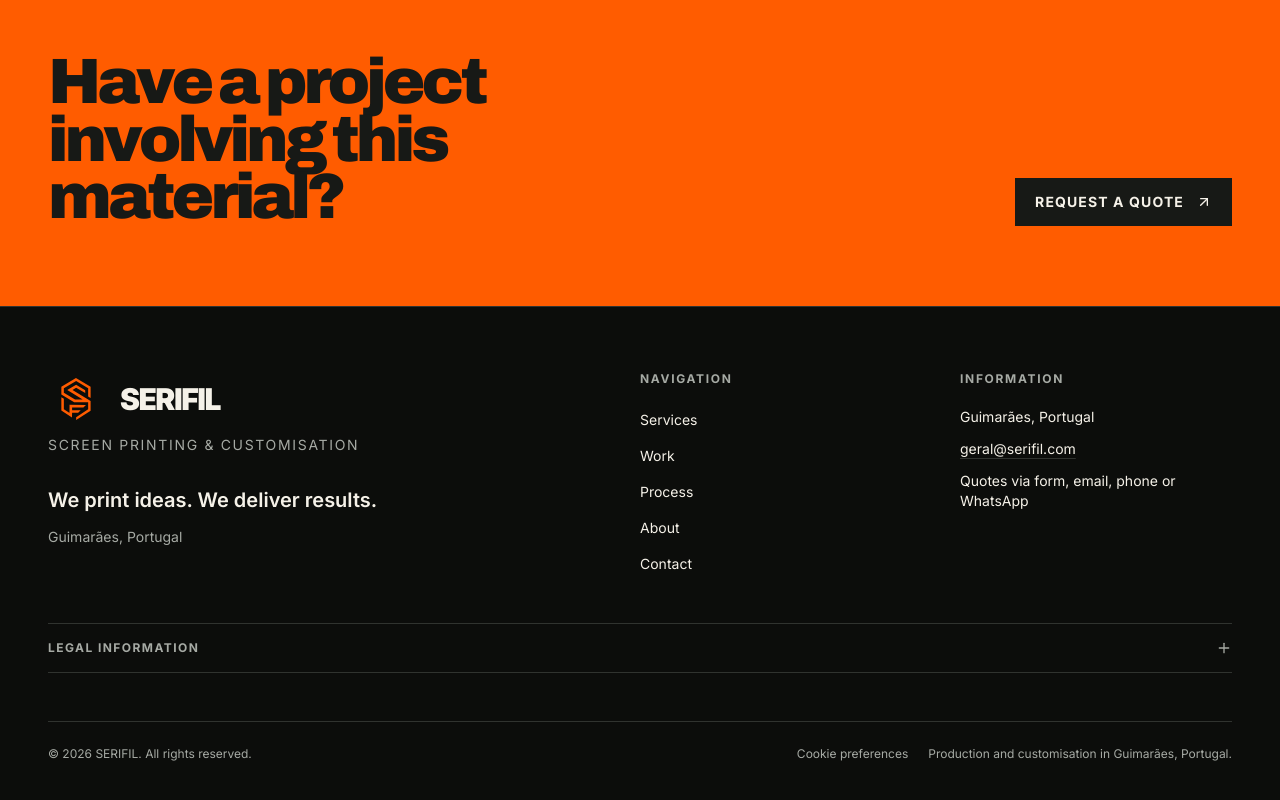
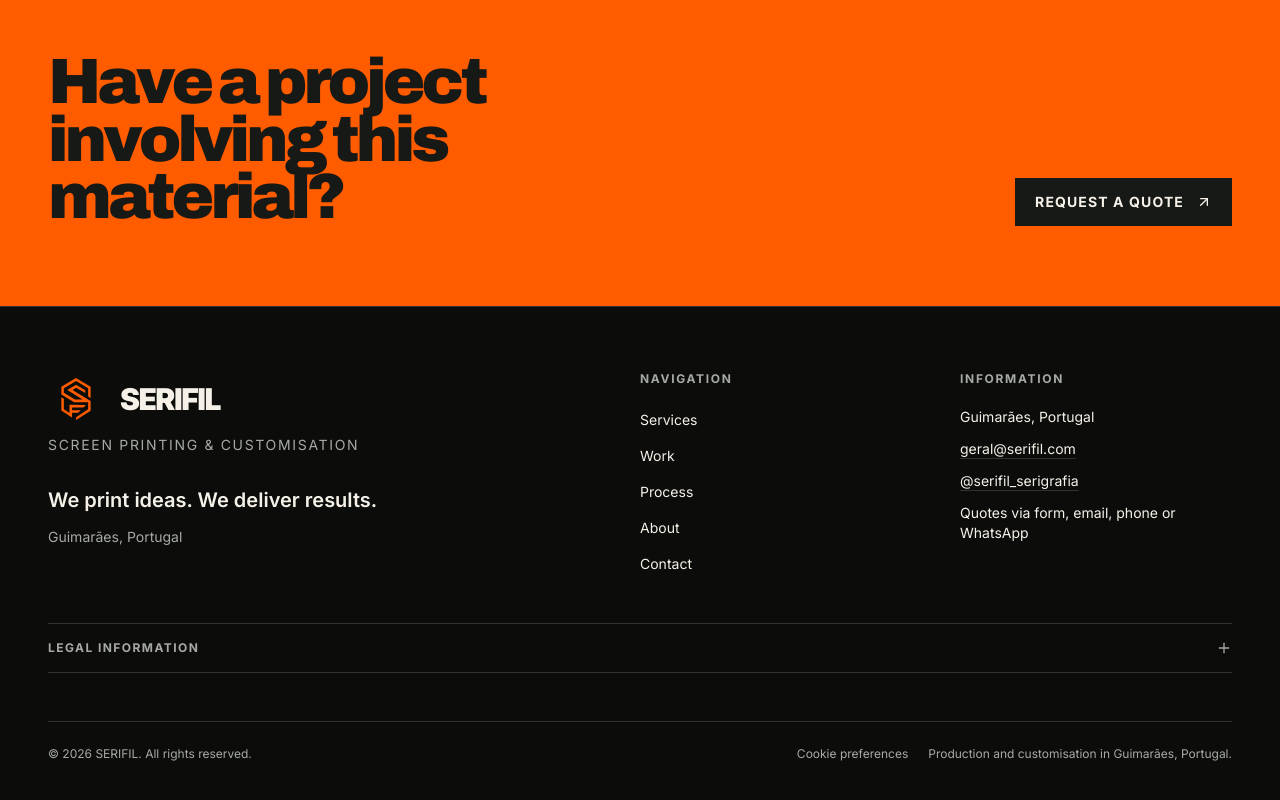
Before and after one commit to Thecreative1/Serifil, a Next.js app: page /en/servicos/fabric-screen-printing/ in a window 1280 px wide. Shown: the part 5564-6364 px from the top of the page. Built offline with nearby package versions, Linux system fonts and the light colour scheme.

Commit message:
Adicionar Instagram ao site

```diff
--- a/components/layout/Footer.tsx
+++ b/components/layout/Footer.tsx
@@ -59,6 +59,19 @@ export function Footer({
                   </a>
                 </li>
               ) : null}
+              {brand.instagram ? (
+                <li>
+                  <a
+                    className="underline decoration-border underline-offset-4 transition-colors hover:decoration-text-primary focus-visible:outline-2 focus-visible:outline-offset-4 focus-visible:outline-accent"
+                    href={brand.instagram}
+                    target="_blank"
+                    rel="noreferrer"
+                    aria-label={`Instagram ${brand.instagramHandle}`}
+                  >
+                    {brand.instagramHandle}
+                  </a>
+                </li>
+              ) : null}
               <li>{copy.formRequests}</li>
             </ul>
           </div>
--- a/components/sections/ContactSection.tsx
+++ b/components/sections/ContactSection.tsx
@@ -9,7 +9,7 @@ export function ContactSection({ copy }: { copy: SiteContent["contact"] }) {
   const contactItems = [
     { label: copy.email, value: brand.email, href: brand.email ? `mailto:${brand.email}` : "", icon: Mail, external: false },
     { label: copy.hours, value: brand.openingHours, href: "", icon: Clock3, external: false },
-    { label: copy.instagram, value: brand.instagram, href: brand.instagram, icon: AtSign, external: true },
+    { label: copy.instagram, value: brand.instagram ? brand.instagramHandle : "", href: brand.instagram, icon: AtSign, external: true },
   ];
   const available = contactItems.filter((item) => item.value);
 
--- a/config/brand.ts
+++ b/config/brand.ts
@@ -9,6 +9,7 @@ type BrandConfig = {
   email: string;
   whatsapp: string;
   instagram: string;
+  instagramHandle: string;
   socialProfiles: string[];
   address: string;
   openingHours: string;
@@ -32,8 +33,9 @@ export const brand: BrandConfig = {
   phone: "+351 910 508 706",
   email: "geral@serifil.com",
   whatsapp: "+351 910 508 706",
-  instagram: "",
-  socialProfiles: [],
+  instagram: "https://www.instagram.com/serifil_serigrafia/",
+  instagramHandle: "@serifil_serigrafia",
+  socialProfiles: ["https://www.instagram.com/serifil_serigrafia/"],
   address: "Travessa Bernardino Jordão 90, Urgezes",
   openingHours: "",
   website: "https://serifil.com/",
```
Also changed, not shown: 1 other file (tests, documents, lock files or other folders).
